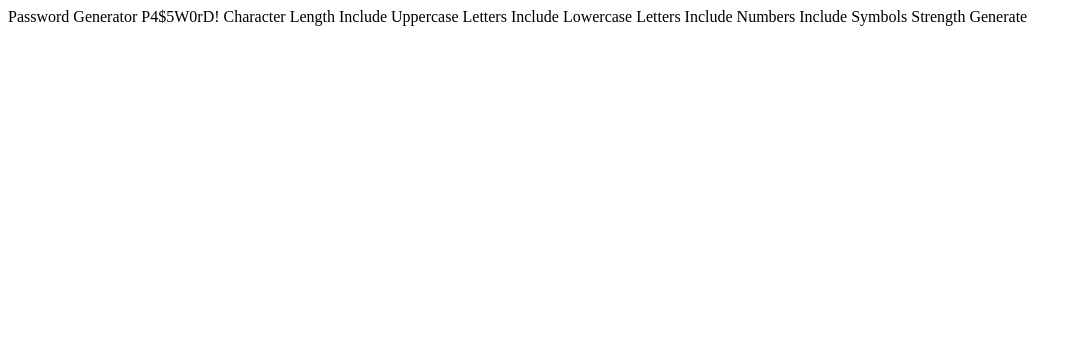
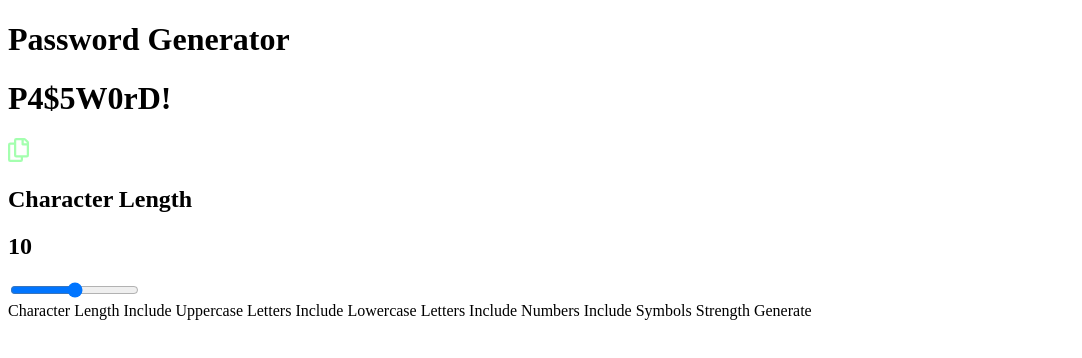
Before and after one commit to Manuelcoder02/adefenwa-password-generator, a plain HTML site: page starter-code/index.html in a window 1280 px wide. Shown: the whole page, without its empty margins (0-1082 px from the left). Drawn offline with Linux system fonts and the light colour scheme.

Commit message:
working on html

```diff
--- a/starter-code/index.html
+++ b/starter-code/index.html
@@ -1,29 +1,53 @@
 <!DOCTYPE html>
 <html lang="en">
-<head>
-  <meta charset="UTF-8">
-  <meta name="viewport" content="width=device-width, initial-scale=1.0">
+	<head>
+		<meta charset="UTF-8" />
+		<meta name="viewport" content="width=device-width, initial-scale=1.0" />
 
-  <link rel="icon" type="image/png" sizes="32x32" href="./assets/images/favicon-32x32.png">
+		<link
+			rel="icon"
+			type="image/png"
+			sizes="32x32"
+			href="./assets/images/favicon-32x32.png"
+		/>
 
-  <title>Frontend Mentor | Password generator app</title>
-</head>
-<body>
+		<title>Frontend Mentor | Password generator app</title>
+	</head>
+	<body>
+		<main id="wrapper">
+			<h1 class="head-text">Password Generator</h1>
+			<header>
+				<div class="password-display">
+					<h1>P4$5W0rD!</h1>
+				</div>
+				<div class="copy">
+					<img
+						src="./assets/images/icon-copy.svg"
+						alt="two folded books on top of each other"
+						class="copy-icon"
+					/>
+				</div>
+			</header>
+			<section class="password-generator">
+				<div class="character">
+					<div class="row-one">
+						<h1 class="character-length">Character Length</h1>
+						<h1 id="slider--value">10</h1>
+					</div>
 
-  Password Generator
+					<input
+						type="range"
+						name="character-length"
+						id="slider"
+						min="0"
+						max="20"
+						value="10"
+					/>
+				</div>
+			</section>
+		</main>
 
-  P4$5W0rD!
-
-  Character Length
-
-  Include Uppercase Letters
-  Include Lowercase Letters
-  Include Numbers
-  Include Symbols
-
-  Strength
-
-  Generate
-
-</body>
+		Character Length Include Uppercase Letters Include Lowercase Letters Include
+		Numbers Include Symbols Strength Generate
+	</body>
 </html>
```
Also changed, not shown: images/shape.png (added).
